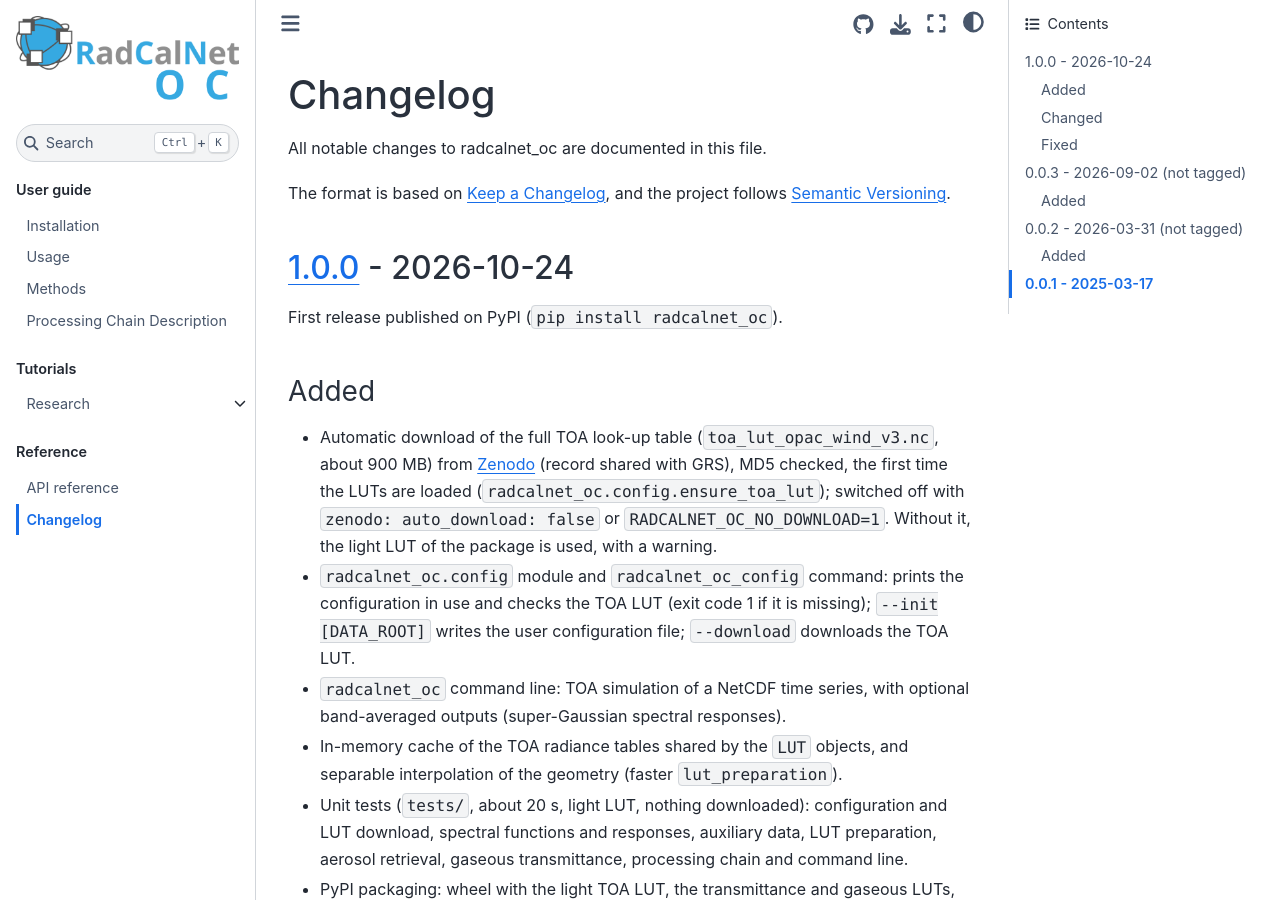
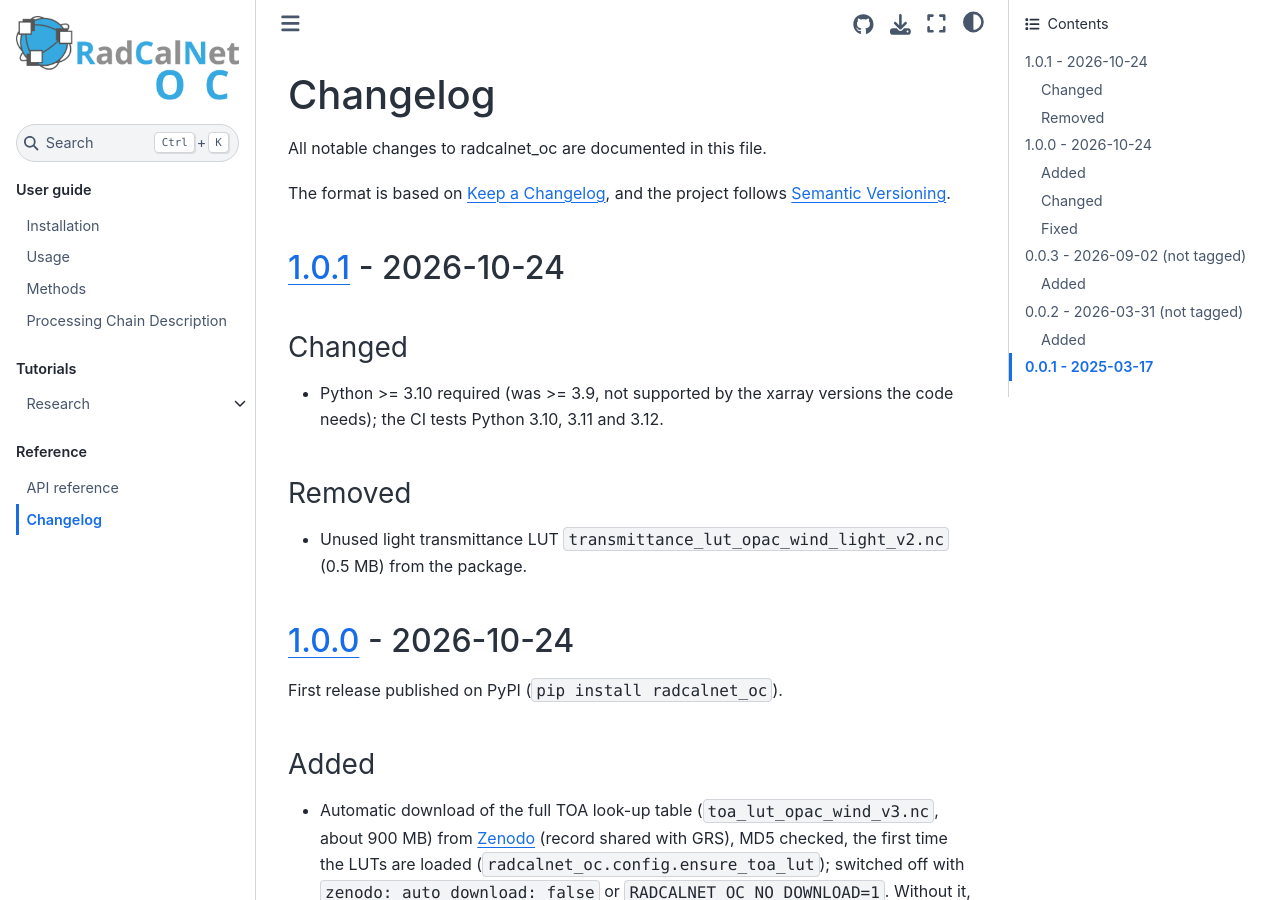
Before and after one commit to Tristanovsk/radcalnet_oc, a Sphinx documentation site: the page built from docs/source/history.md, in a window 1280 px wide and 900 px high. Built offline with Sphinx 7.4.7 and the Sphinx Book theme 1.1.4, drawn with Linux system fonts in a browser that asks for light colours; pages that are not in the unit, such as notebooks, are missing from menus.

Commit message:
Release 1.0.1: require Python 3.10, drop an unused LUT
- requires-python >=3.10 (3.9 is not supported by the xarray versions
  the code needs); CI tests Python 3.10, 3.11 and 3.12
- remove the unused transmittance_lut_opac_wind_light_v2.nc (0.5 MB)
  from the package
- version 1.0.1, changelog

```diff
--- a/CHANGELOG.md
+++ b/CHANGELOG.md
@@ -4,6 +4,15 @@ All notable changes to radcalnet_oc are documented in this file.
 
 The format is based on [Keep a Changelog](https://keepachangelog.com/en/1.1.0/),
 and the project follows [Semantic Versioning](https://semver.org/spec/v2.0.0.html).
+
+## [1.0.1] - 2026-10-24
+
+### Changed
+- Python >= 3.10 required (was >= 3.9, not supported by the xarray versions the code needs); the CI
+  tests Python 3.10, 3.11 and 3.12.
+
+### Removed
+- Unused light transmittance LUT `transmittance_lut_opac_wind_light_v2.nc` (0.5 MB) from the package.
 
 ## [1.0.0] - 2026-10-24
 
@@ -74,5 +83,6 @@ First release published on PyPI (`pip install radcalnet_oc`).
 
 - Initial version.
 
+[1.0.1]: https://github.com/Tristanovsk/radcalnet_oc/compare/v1.0.0...v1.0.1
 [1.0.0]: https://github.com/Tristanovsk/radcalnet_oc/releases/tag/v1.0.0
 [0.0.1]: https://github.com/Tristanovsk/radcalnet_oc/releases/tag/v0.0.1
--- a/docs/source/installation.rst
+++ b/docs/source/installation.rst
@@ -4,7 +4,7 @@ Installation
 Python environment
 ------------------
 
-Python >= 3.9 is required (3.11 or 3.12 recommended). With conda:
+Python >= 3.10 is required (3.10, 3.11 and 3.12 are tested). With conda:
 
 .. code-block:: bash
 
--- a/pyproject.toml
+++ b/pyproject.toml
@@ -22,7 +22,7 @@ classifiers = [
     "Topic :: Scientific/Engineering :: Atmospheric Science",
 ]
 keywords = ["Sentinel-2","Landsat-8","Landsat-9", "EO satellite"]
-requires-python = ">=3.9"
+requires-python = ">=3.10"
 dynamic = ["version", "dependencies"]
 
 [tool.setuptools.packages.find]
--- a/radcalnet_oc/__init__.py
+++ b/radcalnet_oc/__init__.py
@@ -6,7 +6,7 @@ The version history is given in CHANGELOG.md (History page of the documentation)
 '''
 
 __package__ = 'radcalnet_oc'
-__version__ = '1.0.0'
+__version__ = '1.0.1'
 
 from .lut import LUT, AuxData, SolarIrradiance, Spectral
 from .kernel import Aerosol, Misc, GaseousTransmittance, Radiometry
```
Also changed, not shown: README.md (+1 -1 lines), 2 other files.
